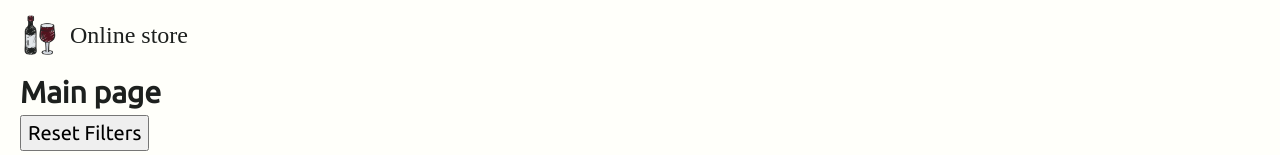
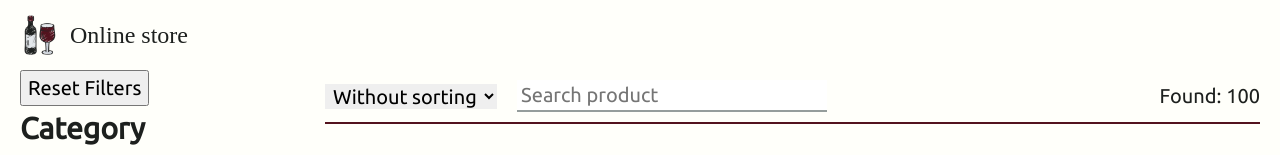
Before and after one commit to AleksandraBulova/OnlineStore, a React (Create React App) app in the folder online-store/: page / in a window 1280 px wide. Shown: the part 130-285 px from the top of the page. Built offline with nearby package versions, Linux system fonts and the light colour scheme; a web font is replaced by a local one.

Commit message:
revert style for MainPage

```diff
--- a/online-store/src/pages/MainPage/index.tsx
+++ b/online-store/src/pages/MainPage/index.tsx
@@ -2,10 +2,11 @@ import { FC } from "react";
 import { SectionFilters } from "../../components/SectionFilters";
 import { SectionProducts } from "../../components/SectionProducts";
 
+import styles from "./styles.module.scss";
+
 export const MainPage: FC = () => {
   return (
-    <main>
-      <h2>Main page</h2>
+    <main className={styles.mainPage}>
       <SectionFilters />
       <SectionProducts />
     </main>
```
